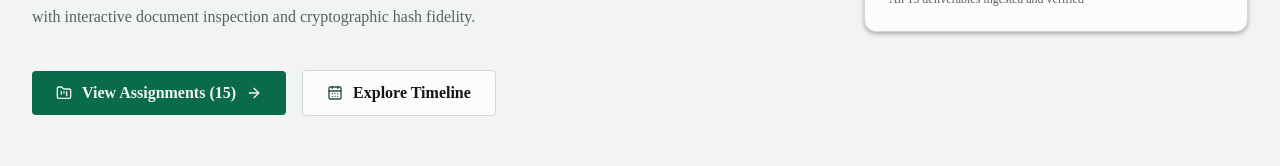
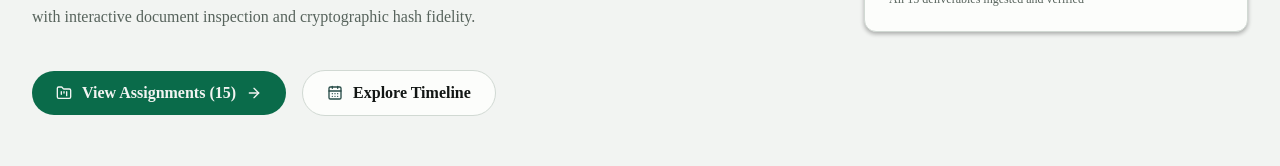
Before and after one commit to kasim672/EWEM-dashboard, a Next.js app: page / in a window 1280 px wide. Shown: the part 513-679 px from the top of the page. Built offline with nearby package versions, Linux system fonts and the light colour scheme.

Commit message:
feat(ui): upgrade button primitives to circular rounded-full pill styling

```diff
--- a/src/components/ui/primitives.tsx
+++ b/src/components/ui/primitives.tsx
@@ -153,7 +153,7 @@ export function Button({
   size?: 'sm' | 'md' | 'lg';
 }) {
   const base =
-    'inline-flex items-center justify-center font-medium rounded transition-colors focus-visible:outline-none focus-visible:ring-1 focus-visible:ring-emerald-accent active:scale-[0.98] disabled:opacity-50 disabled:pointer-events-none';
+    'inline-flex items-center justify-center font-medium rounded-full transition-all focus-visible:outline-none focus-visible:ring-2 focus-visible:ring-emerald-accent active:scale-[0.98] disabled:opacity-50 disabled:pointer-events-none shadow-xs';
   const variants = {
     default: 'bg-emerald-accent text-canvas font-semibold hover:bg-emerald-accent/90',
     outline: 'border border-border bg-surface text-text hover:bg-surface-raised hover:border-border-active',
@@ -161,9 +161,9 @@ export function Button({
     danger: 'bg-danger-accent text-canvas hover:opacity-90',
   };
   const sizes = {
-    sm: 'text-xs px-2.5 py-1.5 gap-1.5',
-    md: 'text-sm px-4 py-2 gap-2',
-    lg: 'text-base px-5 py-2.5 gap-2.5',
+    sm: 'text-xs px-3.5 py-1.5 gap-1.5',
+    md: 'text-sm px-5 py-2 gap-2',
+    lg: 'text-base px-6 py-2.5 gap-2.5',
   };
 
   return (
```
